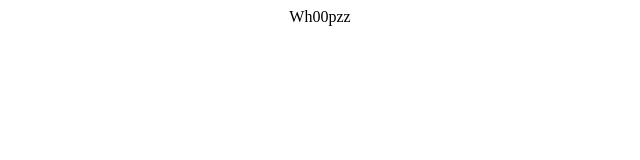
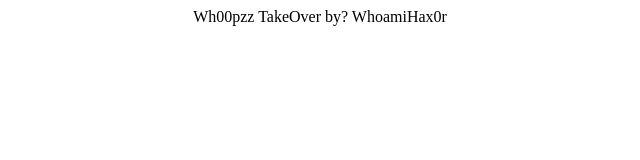
Before and after one commit to WhoamiHax0r/canphoenixscale.com, a plain HTML site: page index.html in a window 1280 px wide. Shown: the whole page, without its empty margins (320-960 px from the left). Drawn offline with Linux system fonts and the light colour scheme.

Commit message:
index.html

```diff
--- a/index.html
+++ b/index.html
@@ -1,2 +1,2 @@
 <title>Wh00pzzz TakeOver by? whoamihax0r</title>
-<center><h>Wh00pzz</h></center>
+<center><h>Wh00pzz TakeOver by? WhoamiHax0r</h></center>
```
